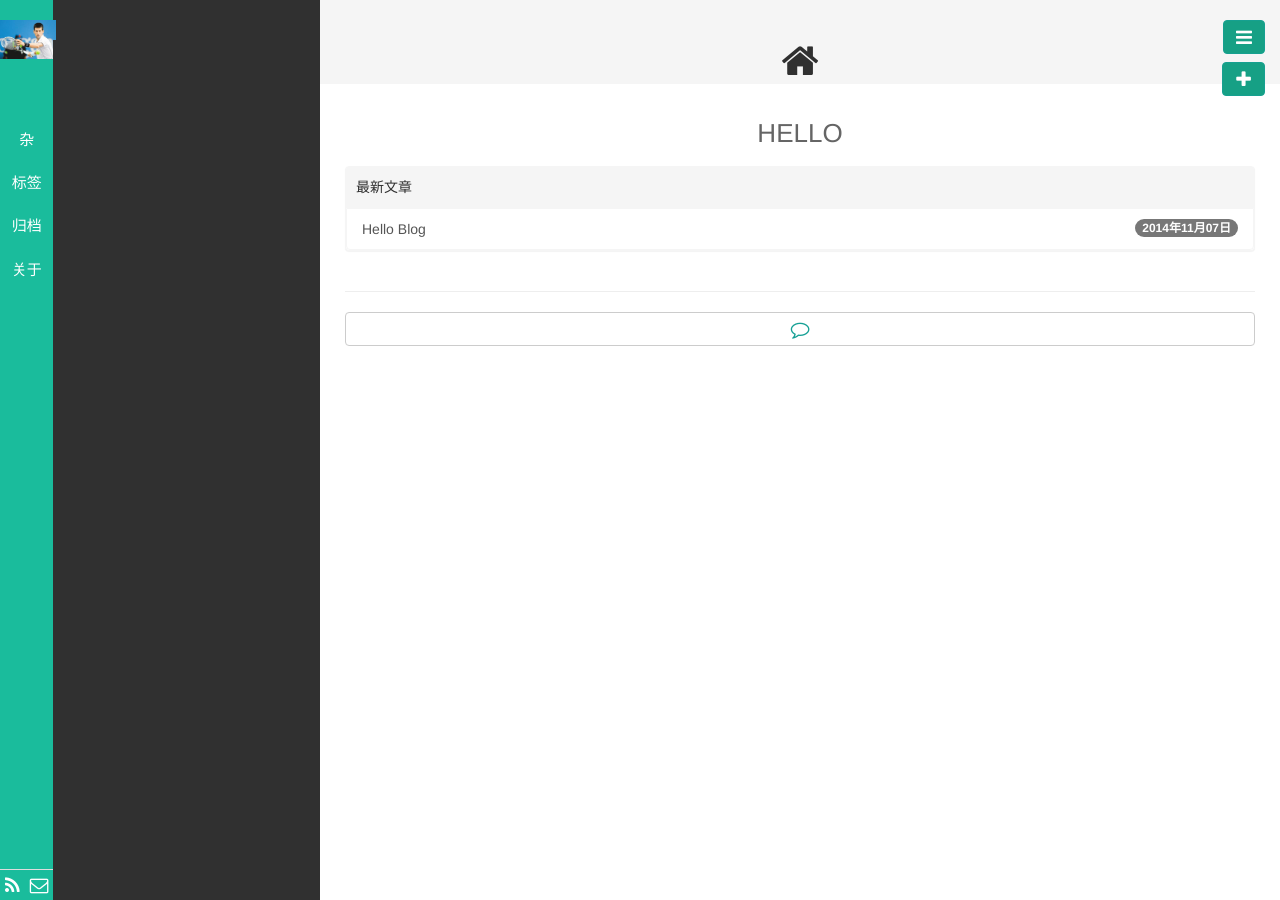
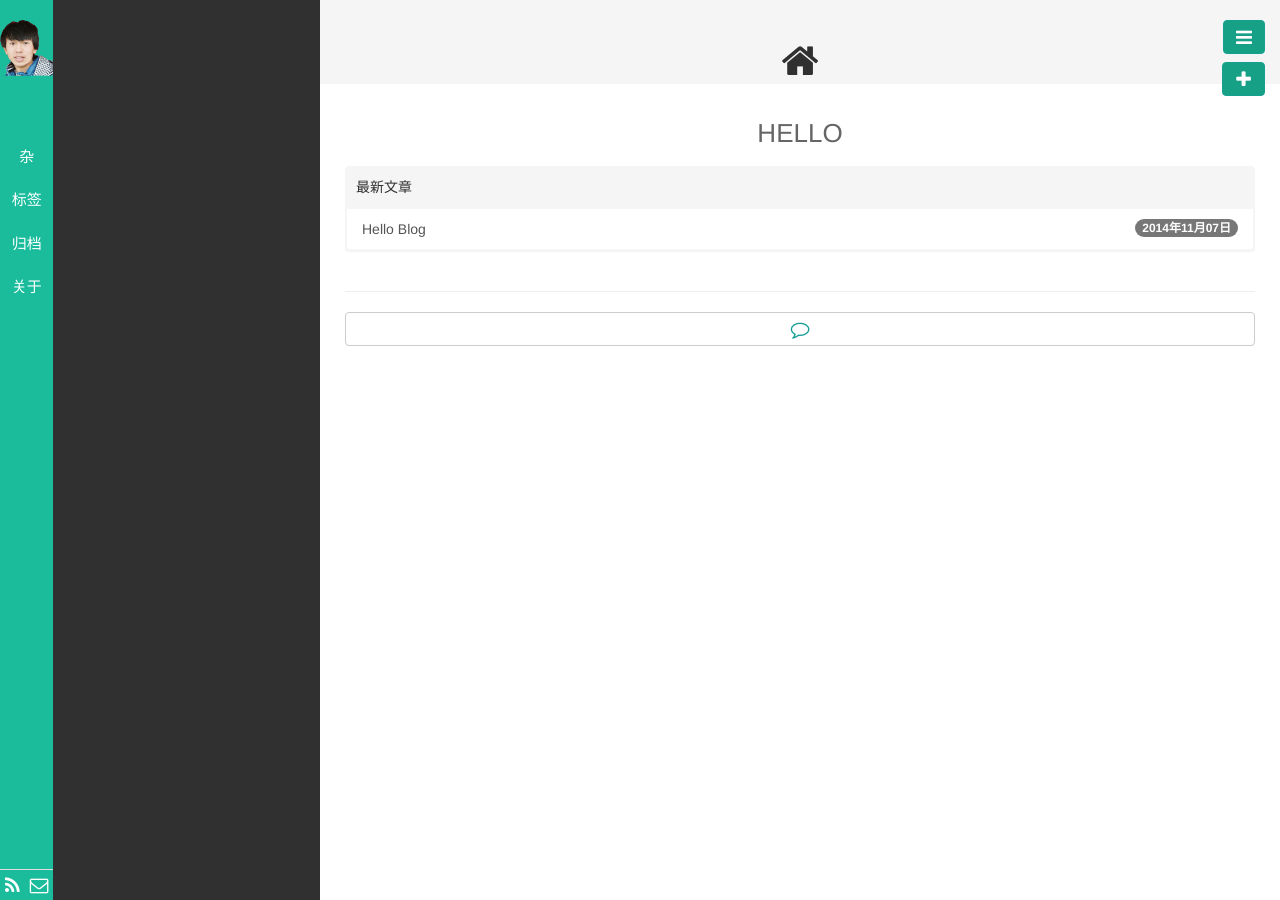
Before and after one commit to wangzi6147/wangzi6147.github.io, a Jekyll site: the page built from index.html, in a window 1280 px wide. Built offline with Jekyll 4.4.1, drawn with Linux system fonts in a browser that asks for light colours; nearby versions of some CDN libraries; library files that are not in the unit come from our copies; Markdown is read by kramdown in place of the engine named in the settings; the list of posts is cut into pages by our own code.

Commit message:
换张图233

```diff
--- a/_config.yml
+++ b/_config.yml
@@ -19,8 +19,8 @@ url: http://wangzi6147.github.io
 rss_url: /pages/atom.xml
 
 # gavatar头像及Favicon
-gavatar: /public/img/deyue.jpg
-#favicon: /public/img/deer3.png
+gavatar: /public/img/233.png
+favicon: /public/img/233.png
 
 # google analytics 设置
 #ga:
```
Also changed, not shown: public/img/233.png (added).
